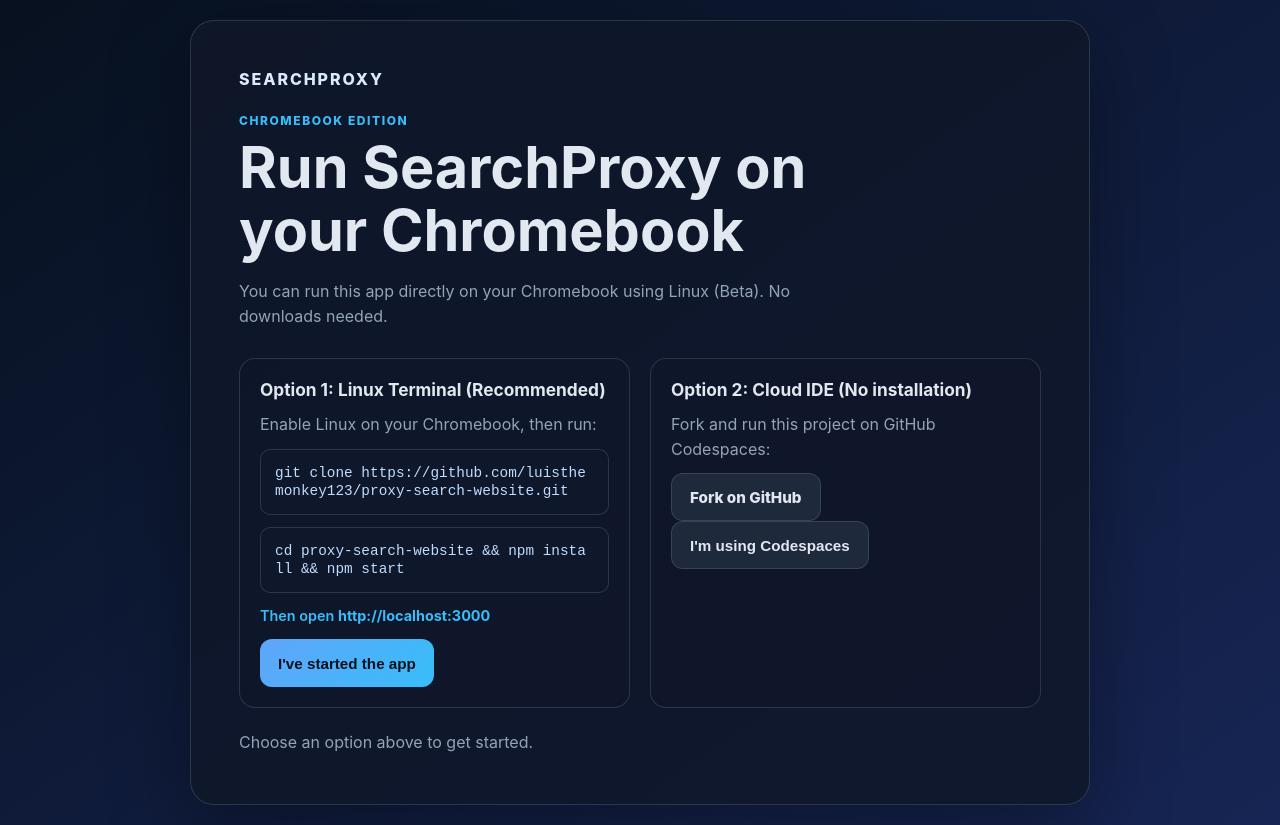
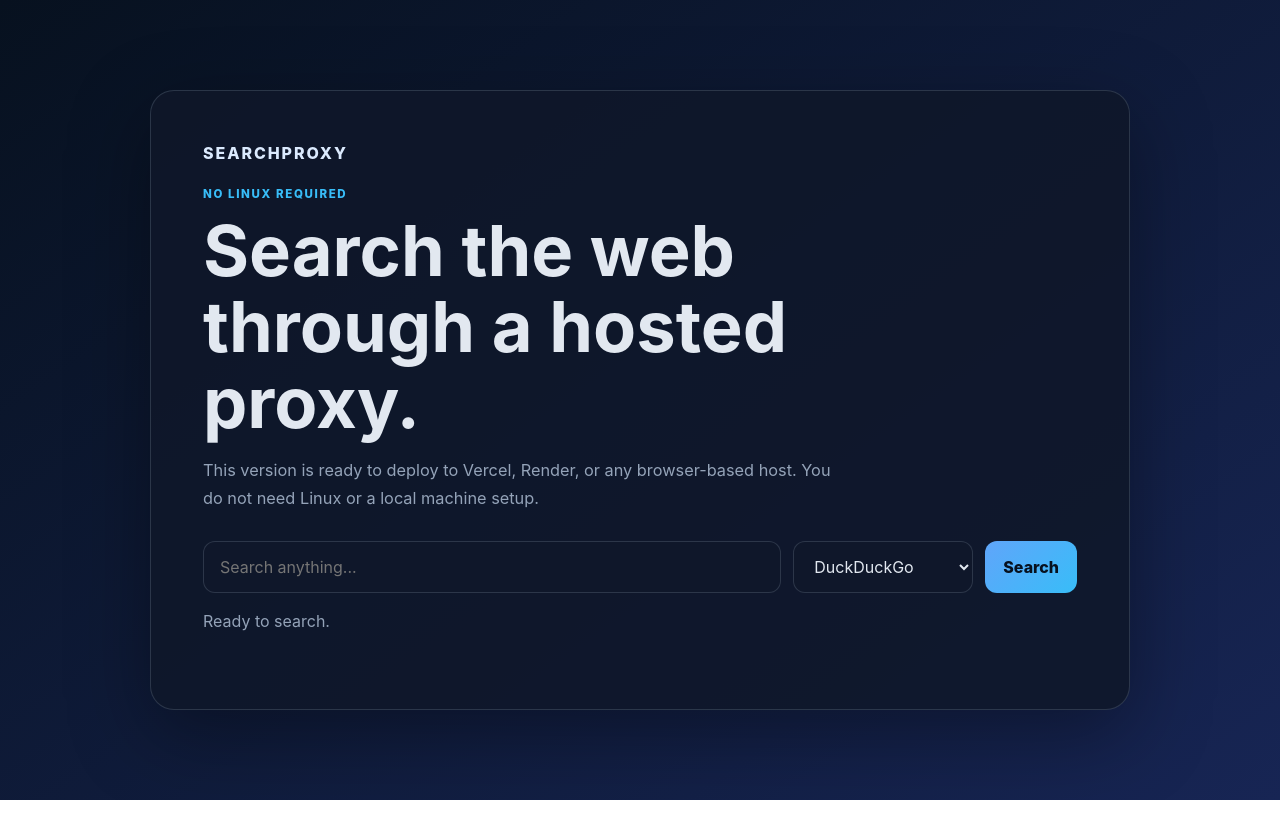
Before and after one commit to luisthemonkey123/proxy-search-website, a website: page public/index.html in a window 1280 px wide. After the commit the page ends 800 px from the top, so only its background shows below. Drawn offline with Linux system fonts and the light colour scheme.

Commit message:
Add browser-hosted deployment option without Linux by using Vercel-friendly proxy endpoint and docs

```diff
--- a/package.json
+++ b/package.json
@@ -4,7 +4,8 @@
   "private": true,
   "type": "module",
   "scripts": {
-    "start": "node server.js"
+    "start": "node server.js",
+    "dev": "node server.js"
   },
   "dependencies": {
     "cheerio": "^1.0.0-rc.12",
--- a/public/app.js
+++ b/public/app.js
@@ -1,42 +1,12 @@
-const gate = document.getElementById("setup-gate");
-const searchApp = document.getElementById("search-app");
-const linuxReady = document.getElementById("linux-ready");
-const codespacesReady = document.getElementById("codespaces-ready");
-const closeAppButton = document.getElementById("close-app");
-const setupStatus = document.getElementById("setup-status");
 const form = document.getElementById("search-form");
 const input = document.getElementById("search-input");
 const engineSelect = document.getElementById("search-engine");
 const resultsEl = document.getElementById("results");
 const statusEl = document.getElementById("status");
 
-linuxReady.addEventListener("click", () => {
-  setupStatus.textContent = "Connected to Linux server ✓";
-  setupStatus.classList.add("success");
-  unlockApp();
-});
-
-codespacesReady.addEventListener("click", () => {
-  setupStatus.textContent = "Connected to Codespaces ✓";
-  setupStatus.classList.add("success");
-  unlockApp();
-});
-
-function unlockApp() {
-  gate.classList.add("hidden");
-  searchApp.classList.remove("hidden");
-  searchApp.setAttribute("aria-hidden", "false");
-  setTimeout(() => input.focus(), 100);
-}
-
-closeAppButton.addEventListener("click", () => {
-  searchApp.classList.add("hidden");
-  searchApp.setAttribute("aria-hidden", "true");
-  gate.classList.remove("hidden");
-});
-
 form.addEventListener("submit", async (event) => {
   event.preventDefault();
+
   const query = input.value.trim();
   const engine = engineSelect.value;
 
@@ -52,16 +22,31 @@
   try {
     const response = await fetch(`/api/search?q=${encodeURIComponent(query)}&engine=${encodeURIComponent(engine)}`);
     const data = await response.json();
-    if (!response.ok || data.error) throw new Error(data.error || "Search request failed");
+
+    if (!response.ok || data.error) {
+      throw new Error(data.error || "Search request failed");
+    }
+
+    if (!data.results || data.results.length === 0) {
+      statusEl.textContent = `No results for “${query}”`;
+      resultsEl.innerHTML = '<div class="empty">No results found.</div>';
+      return;
+    }
 
     statusEl.textContent = `Showing ${data.results.length} results for “${query}”`;
-    resultsEl.innerHTML = data.results.length
-      ? data.results.map((item) => `
+
+    resultsEl.innerHTML = data.results
+      .map(
+        (item) => `
           <article class="result-card">
-            <a href="${item.url || item.link || "#"}" target="_blank" rel="noopener noreferrer">${item.title || "Untitled result"}</a>
+            <a href="${item.url || item.link || "#"}" target="_blank" rel="noopener noreferrer">
+              ${item.title || "Untitled result"}
+            </a>
             <p>${item.snippet || "No description available."}</p>
-          </article>`).join("")
-      : '<div class="empty">No results found.</div>';
+          </article>
+        `
+      )
+      .join("");
   } catch (error) {
     statusEl.textContent = "Search failed.";
     resultsEl.innerHTML = `<div class="empty">${error.message}</div>`;
--- a/public/index.html
+++ b/public/index.html
@@ -8,49 +8,14 @@
   </head>
   <body>
     <main class="page-shell">
-      <section id="setup-gate" class="gate card">
+      <section class="card hero">
         <div class="brand">SearchProxy</div>
-        <p class="eyebrow">Chromebook Edition</p>
-        <h1>Run SearchProxy on your Chromebook</h1>
+        <p class="eyebrow">No Linux required</p>
+        <h1>Search the web through a hosted proxy.</h1>
         <p class="lead">
-          You can run this app directly on your Chromebook using Linux (Beta). No downloads needed.
+          This version is ready to deploy to Vercel, Render, or any browser-based host.
+          You do not need Linux or a local machine setup.
         </p>
-
-        <div class="setup-methods">
-          <div class="method">
-            <h3>Option 1: Linux Terminal (Recommended)</h3>
-            <p>Enable Linux on your Chromebook, then run:</p>
-            <div class="code-block">
-              <code>git clone https://github.com/luisthemonkey123/proxy-search-website.git</code>
-            </div>
-            <div class="code-block">
-              <code>cd proxy-search-website && npm install && npm start</code>
-            </div>
-            <p class="hint">Then open <strong>http://localhost:3000</strong></p>
-            <button id="linux-ready" class="button primary" type="button">I've started the app</button>
-          </div>
-
-          <div class="method">
-            <h3>Option 2: Cloud IDE (No installation)</h3>
-            <p>Fork and run this project on GitHub Codespaces:</p>
-            <a href="https://github.com/luisthemonkey123/proxy-search-website/fork" class="button secondary" target="_blank">
-              Fork on GitHub
-            </a>
-            <button id="codespaces-ready" class="button secondary" type="button">I'm using Codespaces</button>
-          </div>
-        </div>
-
-        <div id="setup-status" class="status">Choose an option above to get started.</div>
-      </section>
-
-      <section id="search-app" class="search-app card hidden" aria-hidden="true">
-        <header class="topbar">
-          <div class="brand">SearchProxy</div>
-          <button id="close-app" class="text-button" type="button">Settings</button>
-        </header>
-
-        <p class="eyebrow">Chromebook Ready</p>
-        <h1>Search the web through your own proxy.</h1>
 
         <form id="search-form" class="search-form">
           <input id="search-input" type="search" placeholder="Search anything..." autocomplete="off" />
@@ -58,13 +23,14 @@
             <option value="duckduckgo">DuckDuckGo</option>
             <option value="bing">Bing</option>
           </select>
-          <button class="button primary" type="submit">Search</button>
+          <button type="submit" class="button primary">Search</button>
         </form>
 
         <div id="status" class="status">Ready to search.</div>
         <section id="results" class="results" aria-live="polite"></section>
       </section>
     </main>
+
     <script src="/app.js"></script>
   </body>
 </html>
--- a/public/style.css
+++ b/public/style.css
@@ -1,36 +1,165 @@
 * { box-sizing: border-box; }
-:root { --bg:#07111f; --panel:rgba(15,23,42,.88); --border:rgba(148,163,184,.22); --text:#e2e8f0; --muted:#94a3b8; --blue:#60a5fa; --cyan:#38bdf8; --green:#4ade80; }
-body { margin:0; min-height:100vh; display:grid; place-items:center; padding:20px; font-family:Inter,"Segoe UI",Arial,sans-serif; color:var(--text); background:linear-gradient(145deg,var(--bg),#172554); }
-.page-shell { width:min(900px,100%); }
-.card { background:var(--panel); border:1px solid var(--border); border-radius:24px; padding:clamp(20px,5vw,48px); box-shadow:0 24px 80px rgba(0,0,0,.35); }
-.hidden { display:none !important; }
-.brand { font-weight:800; letter-spacing:.12em; text-transform:uppercase; color:#dbeafe; margin-bottom:24px; }
-.eyebrow { color:var(--cyan); font-size:.75rem; font-weight:800; letter-spacing:.13em; text-transform:uppercase; margin-bottom:8px; }
-h1 { max-width:700px; margin:0 0 16px; font-size:clamp(1.8rem,5vw,3.6rem); line-height:1.1; }
-h3 { font-size:1.08rem; margin-top:0; margin-bottom:10px; }
-.lead { max-width:600px; color:var(--muted); font-size:1rem; line-height:1.6; margin-bottom:28px; }
-.setup-methods { display:grid; grid-template-columns:repeat(auto-fit,minmax(320px,1fr)); gap:20px; margin:24px 0; }
-.method { background:rgba(15,23,42,.6); border:1px solid var(--border); border-radius:16px; padding:20px; }
-.method p { margin:12px 0; color:var(--muted); line-height:1.55; }
-.method .hint { color:var(--cyan); font-weight:600; font-size:.9rem; }
-.code-block { background:#0f172a; border:1px solid var(--border); border-radius:10px; padding:14px; margin:12px 0; font-family:"Courier New",monospace; overflow-x:auto; }
-code { color:#bfdbfe; font-size:.9rem; word-break:break-all; }
-.search-form { display:flex; flex-wrap:wrap; gap:12px; align-items:center; margin-top:24px; }
-.search-form input { flex:1 1 400px; min-width:200px; }
-.search-form select { flex:0 1 auto; min-width:140px; }
-.search-form input,.search-form select { min-height:48px; border:1px solid var(--border); border-radius:12px; color:var(--text); background:#0f172a; padding:0 14px; font:inherit; outline:none; }
-.button { display:inline-flex; justify-content:center; align-items:center; min-height:48px; border:0; border-radius:12px; padding:0 18px; font-weight:800; cursor:pointer; text-decoration:none; font-size:.95rem; white-space:nowrap; }
-.primary { color:#07111f; background:linear-gradient(135deg,var(--blue),var(--cyan)); }
-.secondary { color:var(--text); background:#1e293b; border:1px solid var(--border); }
-.button:hover { opacity:.9; }
-.status { min-height:24px; margin-top:18px; color:var(--muted); }
-.success { color:var(--green) !important; }
-.topbar { display:flex; justify-content:space-between; align-items:center; margin-bottom:24px; }
-.topbar .brand { margin:0; }
-.text-button { color:var(--muted); background:none; border:0; cursor:pointer; font-weight:700; padding:8px 12px; }
-.results { display:grid; gap:14px; margin-top:24px; }
-.result-card,.empty { border:1px solid var(--border); border-radius:15px; padding:16px; background:rgba(30,41,59,.6); }
-.result-card a { color:#bfdbfe; font-weight:700; font-size:1.05rem; }
-.result-card p { color:var(--muted); line-height:1.55; margin:8px 0 0; }
-.empty { color:var(--muted); text-align:center; }
-@media (max-width:600px) { .setup-methods { grid-template-columns:1fr; } .search-form { align-items:stretch; flex-direction:column; } .search-form input,.search-form select,.button { width:100%; } body { padding:12px; } .card { padding:16px; } h1 { font-size:1.5rem; } }
+:root {
+  --bg: #07111f;
+  --panel: rgba(15, 23, 42, 0.88);
+  --border: rgba(148, 163, 184, 0.22);
+  --text: #e2e8f0;
+  --muted: #94a3b8;
+  --blue: #60a5fa;
+  --cyan: #38bdf8;
+  --green: #4ade80;
+}
+
+body {
+  margin: 0;
+  min-height: 100vh;
+  display: grid;
+  place-items: center;
+  padding: 20px;
+  font-family: Inter, "Segoe UI", Arial, sans-serif;
+  color: var(--text);
+  background: linear-gradient(145deg, #07111f, #172554);
+}
+
+.page-shell {
+  width: min(980px, 100%);
+}
+
+.card {
+  background: var(--panel);
+  border: 1px solid var(--border);
+  border-radius: 24px;
+  padding: clamp(22px, 5vw, 52px);
+  box-shadow: 0 24px 80px rgba(0, 0, 0, 0.35);
+}
+
+.brand {
+  font-weight: 800;
+  letter-spacing: 0.12em;
+  text-transform: uppercase;
+  color: #dbeafe;
+  margin-bottom: 24px;
+}
+
+.eyebrow {
+  color: var(--cyan);
+  font-size: 0.72rem;
+  font-weight: 800;
+  letter-spacing: 0.14em;
+  text-transform: uppercase;
+}
+
+h1 {
+  margin: 10px 0 14px;
+  font-size: clamp(2rem, 6vw, 4.4rem);
+  line-height: 1.08;
+  max-width: 740px;
+}
+
+.lead {
+  color: var(--muted);
+  font-size: 1.02rem;
+  line-height: 1.7;
+  margin-bottom: 28px;
+  max-width: 650px;
+}
+
+.search-form {
+  display: flex;
+  flex-wrap: wrap;
+  gap: 12px;
+  align-items: center;
+}
+
+.search-form input,
+.search-form select,
+.button {
+  min-height: 52px;
+  border-radius: 12px;
+  font: inherit;
+}
+
+.search-form input,
+.search-form select {
+  background: #0f172a;
+  border: 1px solid var(--border);
+  color: var(--text);
+  padding: 0 16px;
+  outline: none;
+}
+
+.search-form input {
+  flex: 1 1 420px;
+}
+
+.search-form select {
+  flex: 0 1 180px;
+}
+
+.button {
+  border: 0;
+  padding: 0 18px;
+  font-weight: 800;
+  cursor: pointer;
+  text-decoration: none;
+}
+
+.button.primary {
+  background: linear-gradient(135deg, var(--blue), var(--cyan));
+  color: #07111f;
+}
+
+.status {
+  min-height: 26px;
+  margin-top: 18px;
+  color: var(--muted);
+}
+
+.results {
+  display: grid;
+  gap: 14px;
+  margin-top: 20px;
+}
+
+.result-card,
+.empty {
+  border: 1px solid var(--border);
+  border-radius: 15px;
+  padding: 18px;
+  background: rgba(30, 41, 59, 0.6);
+}
+
+.result-card a {
+  color: #bfdbfe;
+  font-weight: 700;
+  font-size: 1.08rem;
+  text-decoration: none;
+}
+
+.result-card a:hover {
+  text-decoration: underline;
+}
+
+.result-card p {
+  color: var(--muted);
+  line-height: 1.6;
+  margin: 8px 0 0;
+}
+
+.empty {
+  color: var(--muted);
+  text-align: center;
+}
+
+@media (max-width: 680px) {
+  .search-form {
+    flex-direction: column;
+    align-items: stretch;
+  }
+
+  .search-form input,
+  .search-form select,
+  .button {
+    width: 100%;
+  }
+}
```
Also changed, not shown: api/search.js (added, +49 -0 lines), server.js (+29 -9 lines), README.md, vercel.json (added).
